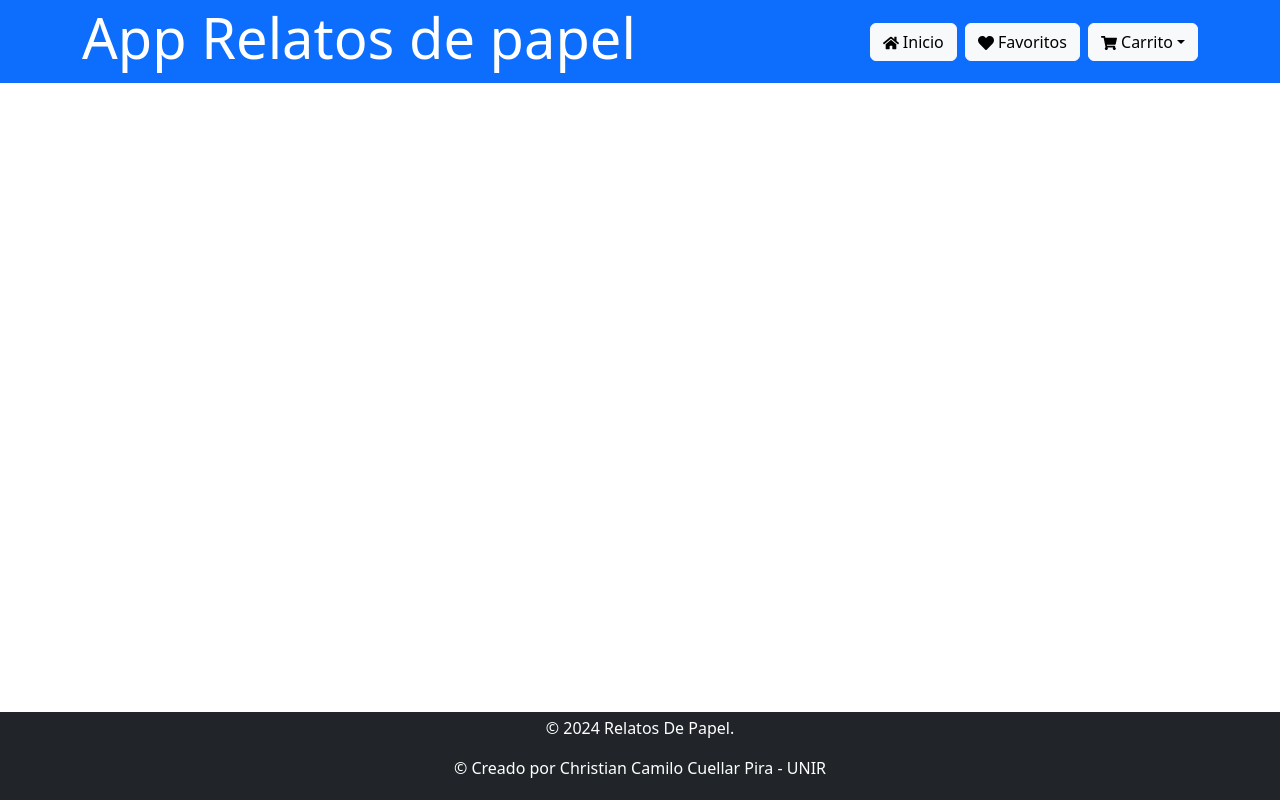
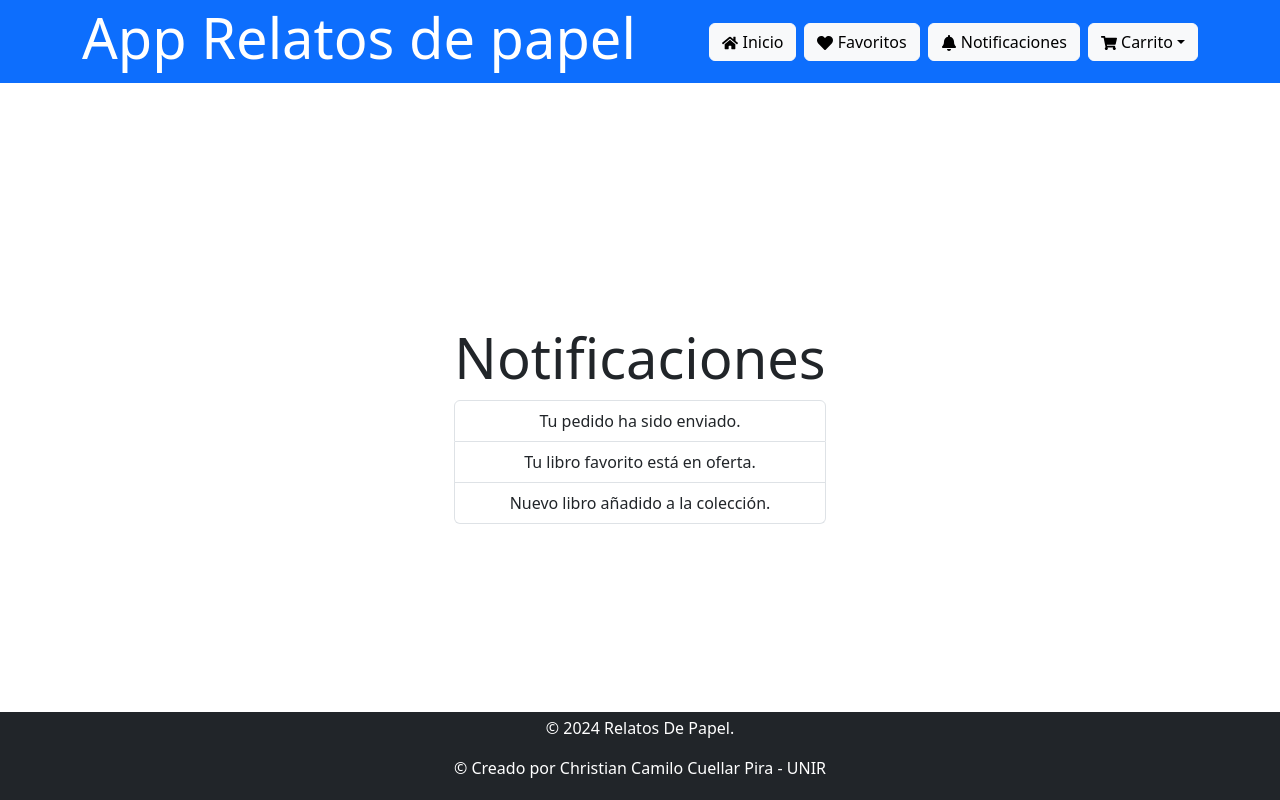
Before and after one commit to CamiloCuellar10/App-RelatosDePapel, a React (Vite) app: page /notifications in a window 1280 px wide. Built offline with nearby package versions, Linux system fonts and the light colour scheme.

Commit message:
Version 1.4 Despliegue

```diff
--- a/src/App.jsx
+++ b/src/App.jsx
@@ -15,6 +15,7 @@ import Cart from './components/Cart';
 import Checkout from './components/Checkout';
 import OrderConfirmation from './components/OrderConfirmation';
 import Favorites from './components/Favorites';
+import Notifications from './components/Notifications';
 
 import soundNotification from './assets/Sound_Notification.mp3';
 
@@ -105,6 +106,7 @@ function App() {
             <Route path="/checkout" element={<Checkout cartItems={cartItems} onClearCart={handleClearCart} playSound={playSound} />} />
             <Route path="/order-confirmation" element={<OrderConfirmation />} />
             <Route path="/favorites" element={<Favorites books={books} favoriteBooks={favoriteBooks} />} />
+            <Route path="/notifications" element={<Notifications />} />
           </Routes>
         </main>
         <Footer />
--- a/src/components/Header.jsx
+++ b/src/components/Header.jsx
@@ -1,6 +1,6 @@
 import React from 'react';
 import { useNavigate } from 'react-router-dom';
-import { FaShoppingCart, FaHome, FaHeart } from 'react-icons/fa';
+import { FaShoppingCart, FaHome, FaHeart, FaBell } from 'react-icons/fa';
 import { Dropdown } from 'react-bootstrap';
 
 const Header = ({ cartItems = [] }) => {
@@ -18,6 +18,10 @@ const Header = ({ cartItems = [] }) => {
         navigate('/favorites');
     };
 
+    const handleNotificationsClick = () => {
+        navigate('/notifications');
+    };
+
     return (
         <header className="bg-primary text-white p-1 fixed-top w-100">
             <div className="container d-flex justify-content-between align-items-center">
@@ -28,6 +32,9 @@ const Header = ({ cartItems = [] }) => {
                     </button>
                     <button className="btn btn-light me-2" onClick={handleFavoritesClick}>
                         <FaHeart /> Favoritos
+                    </button>
+                    <button className="btn btn-light me-2" onClick={handleNotificationsClick}>
+                        <FaBell /> Notificaciones
                     </button>
                     <Dropdown>
                         <Dropdown.Toggle variant="light" id="dropdown-basic" className="position-relative">
--- /dev/null
+++ b/src/components/Notifications.jsx
@@ -0,0 +1,24 @@
+import React from 'react';
+
+const Notifications = () => {
+    const notifications = [
+        { id: 1, message: 'Tu pedido ha sido enviado.' },
+        { id: 2, message: 'Tu libro favorito está en oferta.' },
+        { id: 3, message: 'Nuevo libro añadido a la colección.' }
+    ];
+
+    return (
+        <div className="container mt-5">
+            <h1 className="display-4">Notificaciones</h1>
+            <ul className="list-group">
+                {notifications.map(notification => (
+                    <li key={notification.id} className="list-group-item">
+                        {notification.message}
+                    </li>
+                ))}
+            </ul>
+        </div>
+    );
+};
+
+export default Notifications;
```
